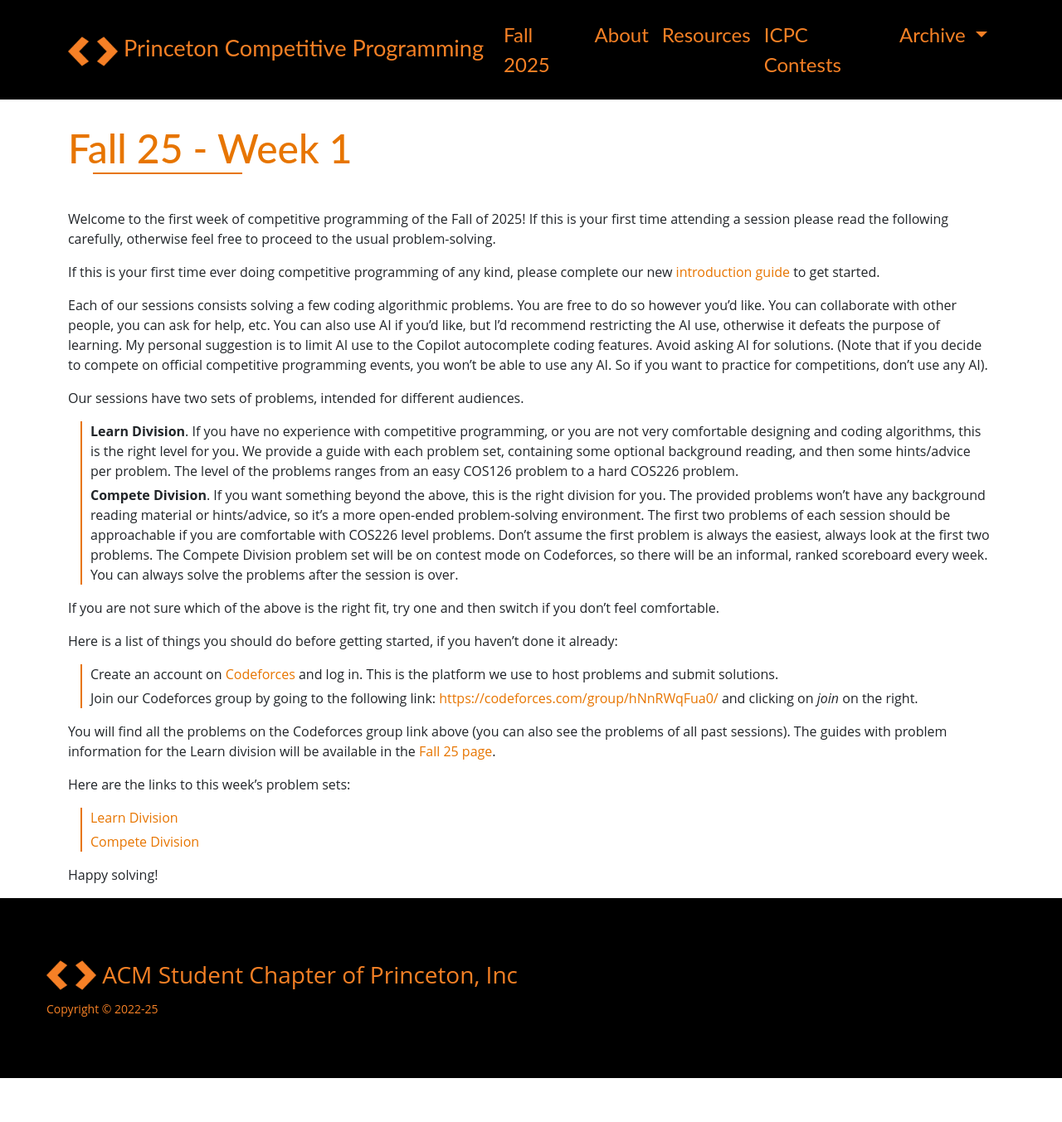
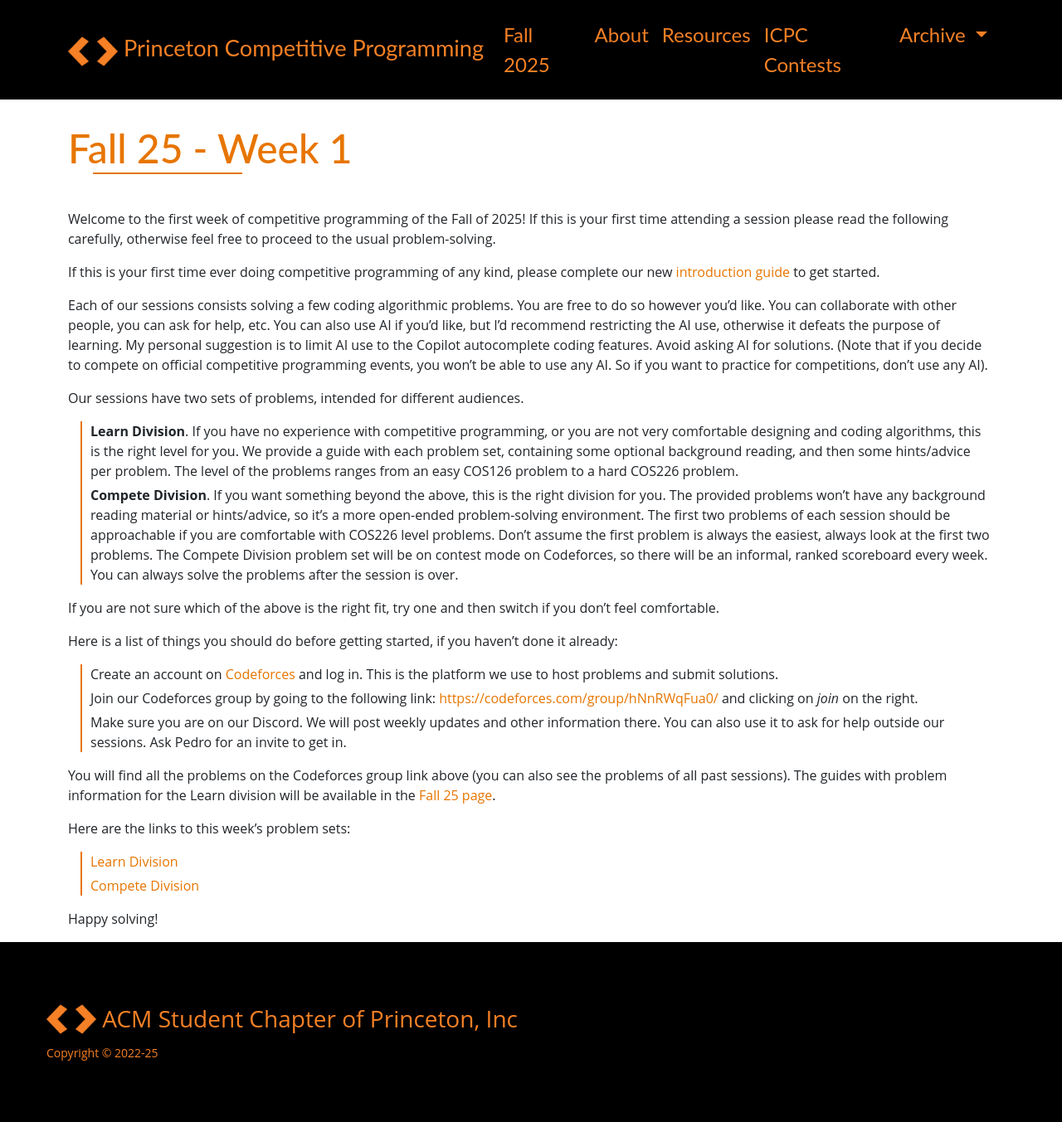
Before and after one commit to Princeton-Competitive-Programming/princeton-competitive-programming, a Jekyll site: the page built from pages/fall25/week1.md, in a window 1280 px wide. Shown: the whole page at 83% size. Built offline with Jekyll 4.4.1, drawn with Linux system fonts in a browser that asks for light colours; nearby versions of some CDN libraries; before the commit the page ends 1300 px from its top, so only the background shows below that.

Commit message:
Add Discord invitation details for Week 1

```diff
--- a/pages/fall25/week1.md
+++ b/pages/fall25/week1.md
@@ -50,6 +50,9 @@ done it already:
 - Join our Codeforces group by going to the following link:
   [https://codeforces.com/group/hNnRWqFua0/](https://codeforces.com/group/hNnRWqFua0/)
   and clicking on *join* on the right.
+- Make sure you are on our Discord. We will post weekly updates and other
+  information there. You can also use it to ask for help outside our sessions.
+  Ask Pedro for an invite to get in.
 
 You will find all the problems on the Codeforces group link above (you can also see the problems of all past sessions). The guides with problem information for the Learn division will be available in the [Fall 25 page]({{ site.baseurl }}/fall25).
 
```
